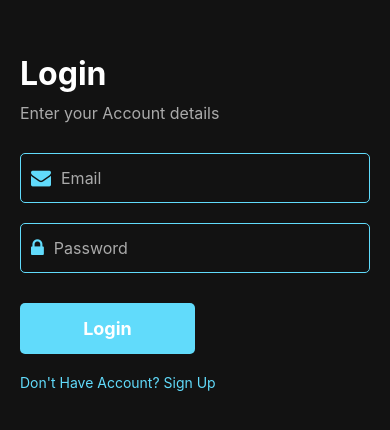
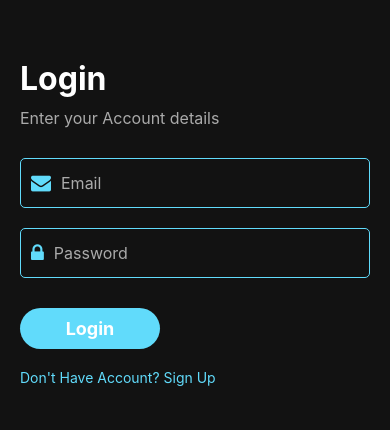
Before and after one commit to kawthar-shameseldeen/Space-Journey-Front, a React Native app in the folder space-journey-mobile/: screen /Login in a window 390 px wide. Shown: the part 200-630 px from the top of the page. Built offline with nearby package versions, Linux system fonts and the light colour scheme.

Commit message:
added the borderradius

```diff
--- a/space-journey-mobile/screens/login.jsx
+++ b/space-journey-mobile/screens/login.jsx
@@ -93,9 +93,9 @@ const styles = StyleSheet.create({
   loginButton: {
 
     backgroundColor: "#61dbfb",
-    borderRadius: 5,
-    width: "50%",
-    padding: 15,
+    borderRadius: 60,
+    width: "40%",
+    padding: 10,
     alignItems: "center",
     justifyContent: "center",
     marginTop: 10,
```
